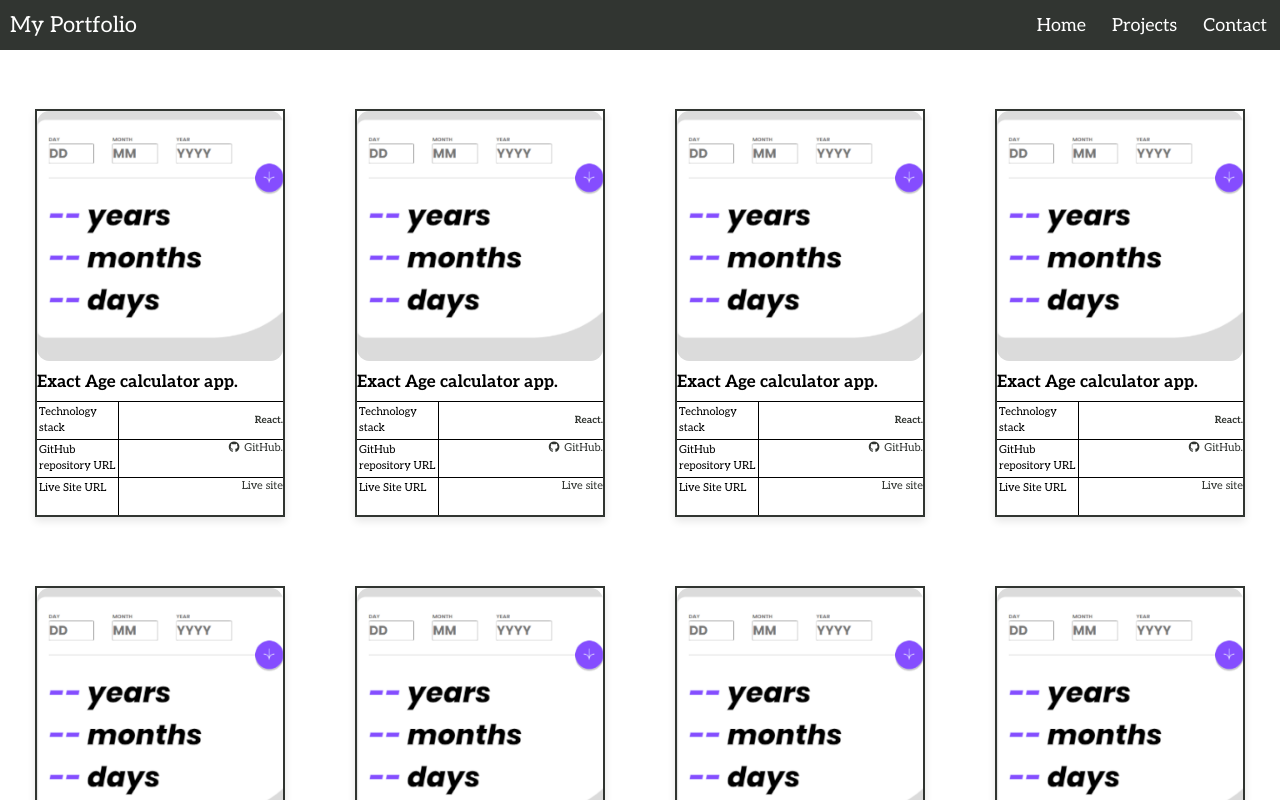
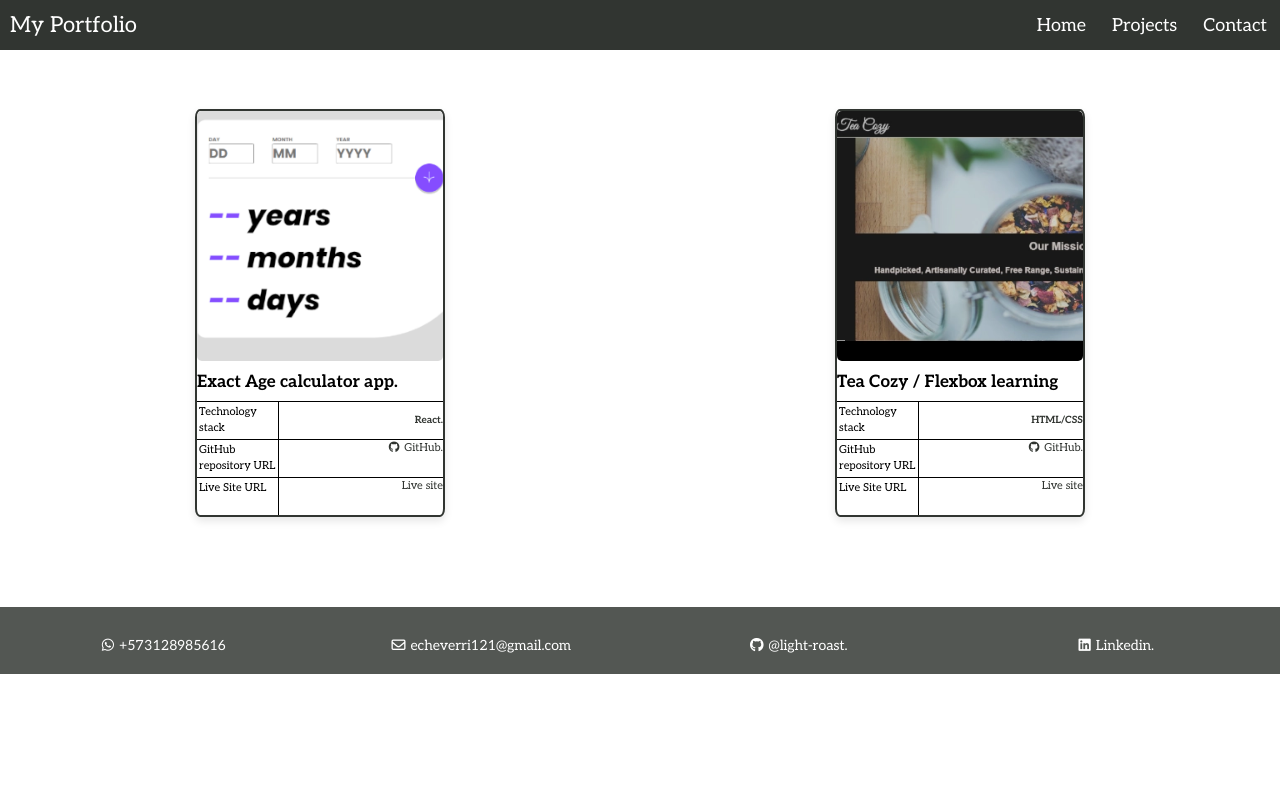
Before and after one commit to light-roast/portfolio-react, a React (Vite) app: page /projects in a window 1280 px wide. Shown: the top 800 px of the page. Built offline with nearby package versions, Linux system fonts and the light colour scheme.

Commit message:
Hard code Tea cOzy project and modify card aspect

```diff
--- a/src/components/Home/Home.jsx
+++ b/src/components/Home/Home.jsx
@@ -22,7 +22,7 @@ function Home() {
                     </a>
                 </section>
                 <section className={styles.secondSection}>
-                <img className={styles.img} src={homeImage} alt='A foto of me: Daniel Echeverri'></img>
+                <img className={styles.img} src={homeImage} alt='A foto of me: Daniel Echeverri' id="levitating-img"></img>
                 </section>
             </main>
             <article className={styles.article}>
--- a/src/components/Home/Home.module.css
+++ b/src/components/Home/Home.module.css
@@ -8,6 +8,18 @@
     align-items: center;
     height: fit-content;
 
+  }
+
+  @keyframes levitate {
+    0% {
+      transform: translateY(0);
+    }
+    50% {
+      transform: translateY(-10px); /* Adjust the displacement as needed */
+    }
+    100% {
+      transform: translateY(0);
+    }
   }
 
   a {
@@ -73,6 +85,9 @@
     height: auto;
     border-radius: 50%;
     background-color: var(--mainColorL);
+    animation: levitate 4s ease-in-out infinite; /* Adjust the duration and timing function as needed */
+    margin-bottom: 20px; /* Space for the shadow */
+    box-shadow: 0px 5px 10px rgba(0, 0, 0, 0.3); /* Shadow styling */
   }
 
   article {
--- a/src/components/Projects/Projectcard/Projectcard.css
+++ b/src/components/Projects/Projectcard/Projectcard.css
@@ -2,7 +2,7 @@ img {
     height: 100%;
     width: 100%;
     object-fit:cover;
-    border-radius: 5%;
+    border-radius: 2%;
     }
 
 .image-container {
--- a/src/components/Projects/Projectcard/Projects.js
+++ b/src/components/Projects/Projectcard/Projects.js
@@ -9,92 +9,14 @@ const projects = [
     },
     {
         id: 2,
-        imageurl: 'src/assets/projects/1.png',
-        name: 'Exact Age calculator app.',
-        stack: 'React.',
-        gitlink: 'https://github.com/light-roast/calculateageapp',
-        livelink: 'https://calculate-your-real-age.netlify.app/'
-    },
-    {
-        id: 3,
-        imageurl: 'src/assets/projects/1.png',
-        name: 'Exact Age calculator app.',
-        stack: 'React.',
-        gitlink: 'https://github.com/light-roast/calculateageapp',
-        livelink: 'https://calculate-your-real-age.netlify.app/'
-    },
-    {
-        id: 4,
-        imageurl: 'src/assets/projects/1.png',
-        name: 'Exact Age calculator app.',
-        stack: 'React.',
-        gitlink: 'https://github.com/light-roast/calculateageapp',
-        livelink: 'https://calculate-your-real-age.netlify.app/'
-    },
-    {
-        id: 4,
-        imageurl: 'src/assets/projects/1.png',
-        name: 'Exact Age calculator app.',
-        stack: 'React.',
-        gitlink: 'https://github.com/light-roast/calculateageapp',
-        livelink: 'https://calculate-your-real-age.netlify.app/'
-    },
-    {
-        id: 4,
-        imageurl: 'src/assets/projects/1.png',
-        name: 'Exact Age calculator app.',
-        stack: 'React.',
-        gitlink: 'https://github.com/light-roast/calculateageapp',
-        livelink: 'https://calculate-your-real-age.netlify.app/'
-    },
-    {
-        id: 4,
-        imageurl: 'src/assets/projects/1.png',
-        name: 'Exact Age calculator app.',
-        stack: 'React.',
-        gitlink: 'https://github.com/light-roast/calculateageapp',
+        imageurl: 'src/assets/projects/2.webP',
+        name: 'Tea Cozy / Flexbox learning',
+        stack: 'HTML/CSS',
+        gitlink: 'https://github.com/light-roast/TeaCozy/',
+        livelink: 'https://light-roast.github.io/TeaCozy/'
 
-    },
-    {
-        id: 4,
-        imageurl: 'src/assets/projects/1.png',
-        name: 'Exact Age calculator app.',
-        stack: 'React.',
-        gitlink: 'https://github.com/light-roast/calculateageapp',
-        livelink: 'https://calculate-your-real-age.netlify.app/'
-    },
-    {
-        id: 4,
-        imageurl: 'src/assets/projects/1.png',
-        name: 'Exact Age calculator app.',
-        stack: 'React.',
-        gitlink: 'https://github.com/light-roast/calculateageapp',
-        livelink: 'https://calculate-your-real-age.netlify.app/'
-    },
-    {
-        id: 4,
-        imageurl: 'src/assets/projects/1.png',
-        name: 'Exact Age calculator app.',
-        stack: 'React.',
-        gitlink: 'https://github.com/light-roast/calculateageapp',
-        livelink: 'https://calculate-your-real-age.netlify.app/'
-    },
-    {
-        id: 4,
-        imageurl: 'src/assets/projects/1.png',
-        name: 'Exact Age calculator app.',
-        stack: 'React.',
-        gitlink: 'https://github.com/light-roast/calculateageapp',
-        livelink: 'https://calculate-your-real-age.netlify.app/'
-    },
-    {
-        id: 4,
-        imageurl: 'src/assets/projects/1.png',
-        name: 'Exact Age calculator app.',
-        stack: 'React.',
-        gitlink: 'https://github.com/light-roast/calculateageapp',
-        livelink: 'https://calculate-your-real-age.netlify.app/'
-    },
+    }
+
 ];
 
 export default projects;
--- a/src/components/Projects/Projects.css
+++ b/src/components/Projects/Projects.css
@@ -14,5 +14,5 @@
     flex-shrink: 0;
     min-width: 25rem;
     margin-bottom: 5rem;
-
+    border-radius: 2%;
 }
```
Also changed, not shown: src/assets/projects/2.webP (added).
